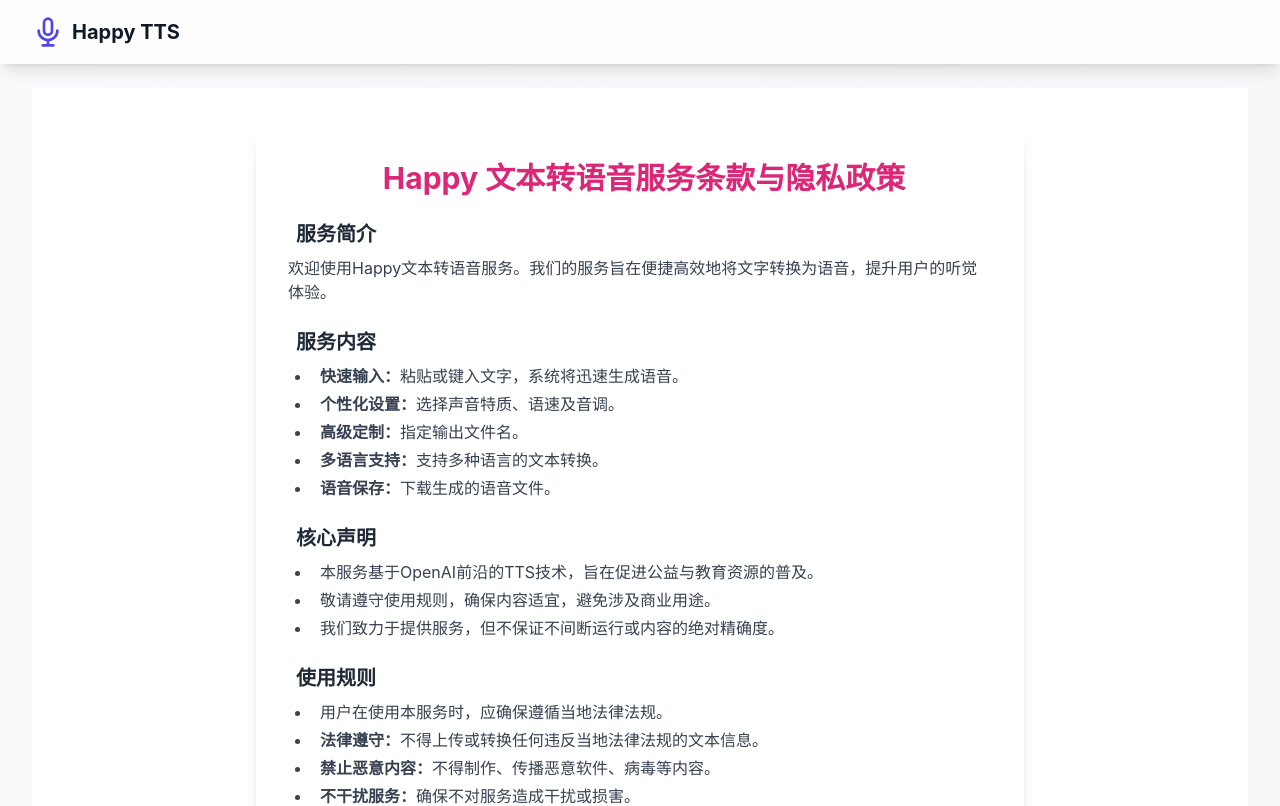
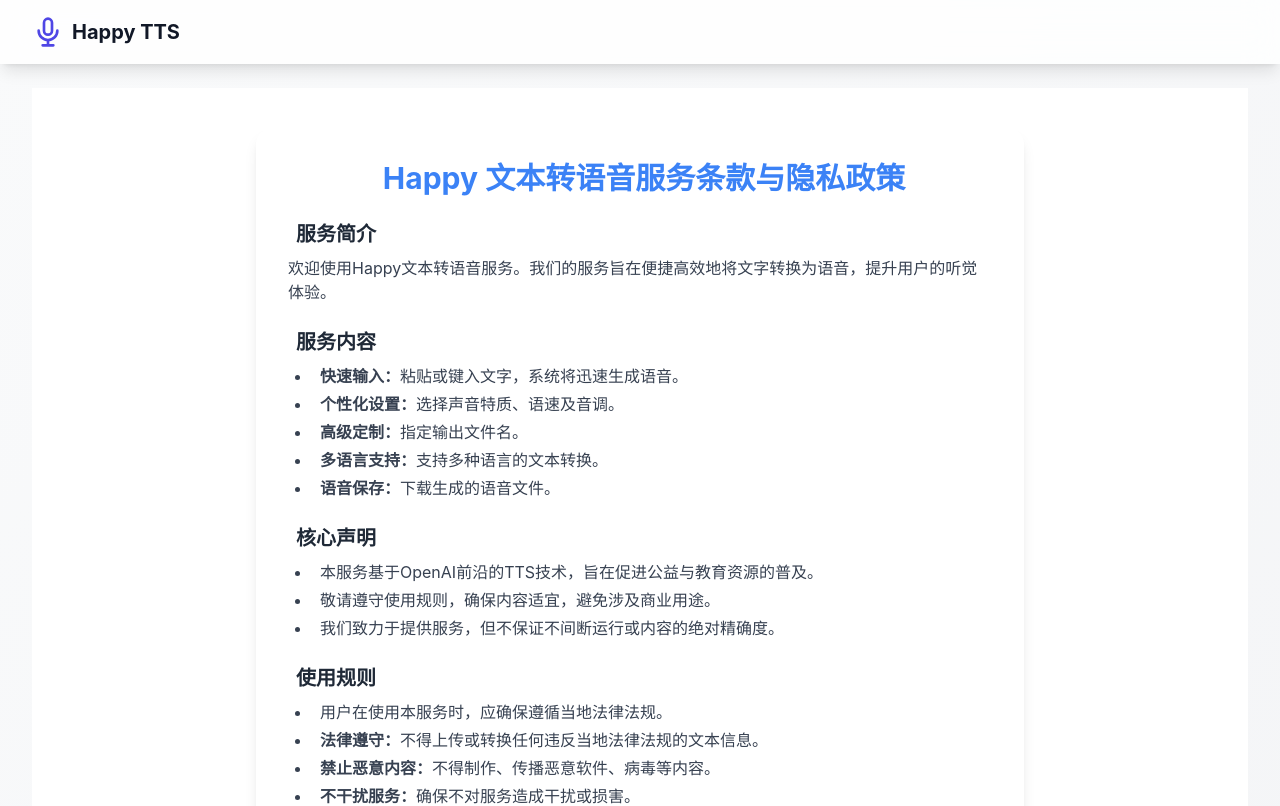
Before and after one commit to devhappys/Happy-TTS, a React (Vite) app in the folder frontend/: page /policy in a window 1280 px wide. Shown: the top 806 px of the page. Built offline with nearby package versions, Linux system fonts and the light colour scheme; no server answers.

Commit message:
style(frontend): update policy page title color
- Change the text color of the policy page title from pink to blue
- This change aims to improve the visual consistency with the login page

```diff
--- a/frontend/src/components/PolicyPage.tsx
+++ b/frontend/src/components/PolicyPage.tsx
@@ -4,7 +4,7 @@
 const PolicyPage: React.FC = () => (
   <div className="min-h-screen bg-white py-10 px-4 flex justify-center items-center">
     <div className="max-w-3xl w-full bg-white rounded-2xl shadow-lg p-8">
-      <h1 className="text-3xl font-bold text-center text-pink-600 mb-6 flex items-center justify-center gap-2 transition-all duration-200 hover:scale-105 hover:-translate-y-1 cursor-pointer">
+      <h1 className="text-3xl font-bold text-center text-blue-500 mb-6 flex items-center justify-center gap-2 transition-all duration-200 hover:scale-105 hover:-translate-y-1 cursor-pointer">
         <i className="fas fa-volume-up" /> Happy 文本转语音服务条款与隐私政策
       </h1>
       <section className="mb-6">
```
